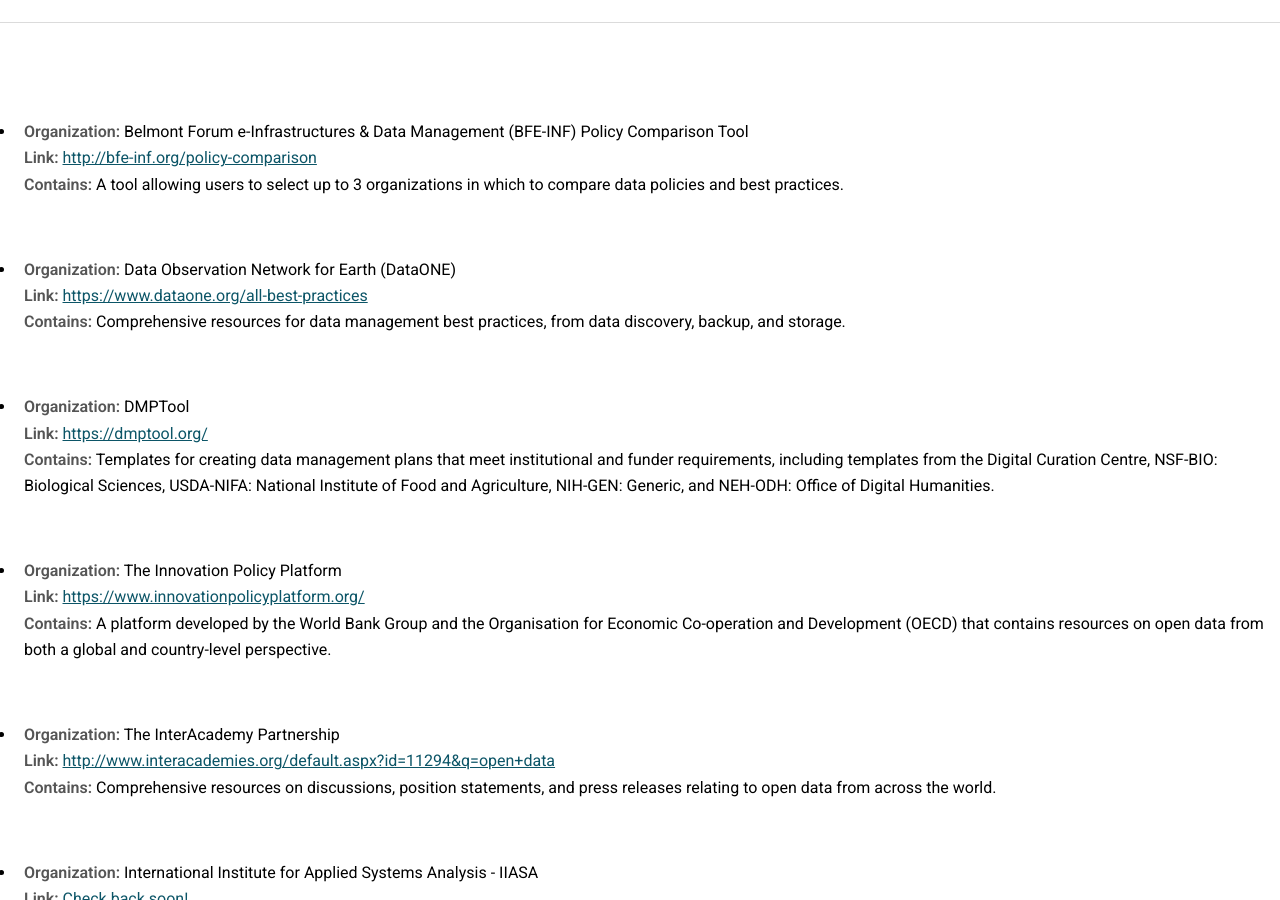
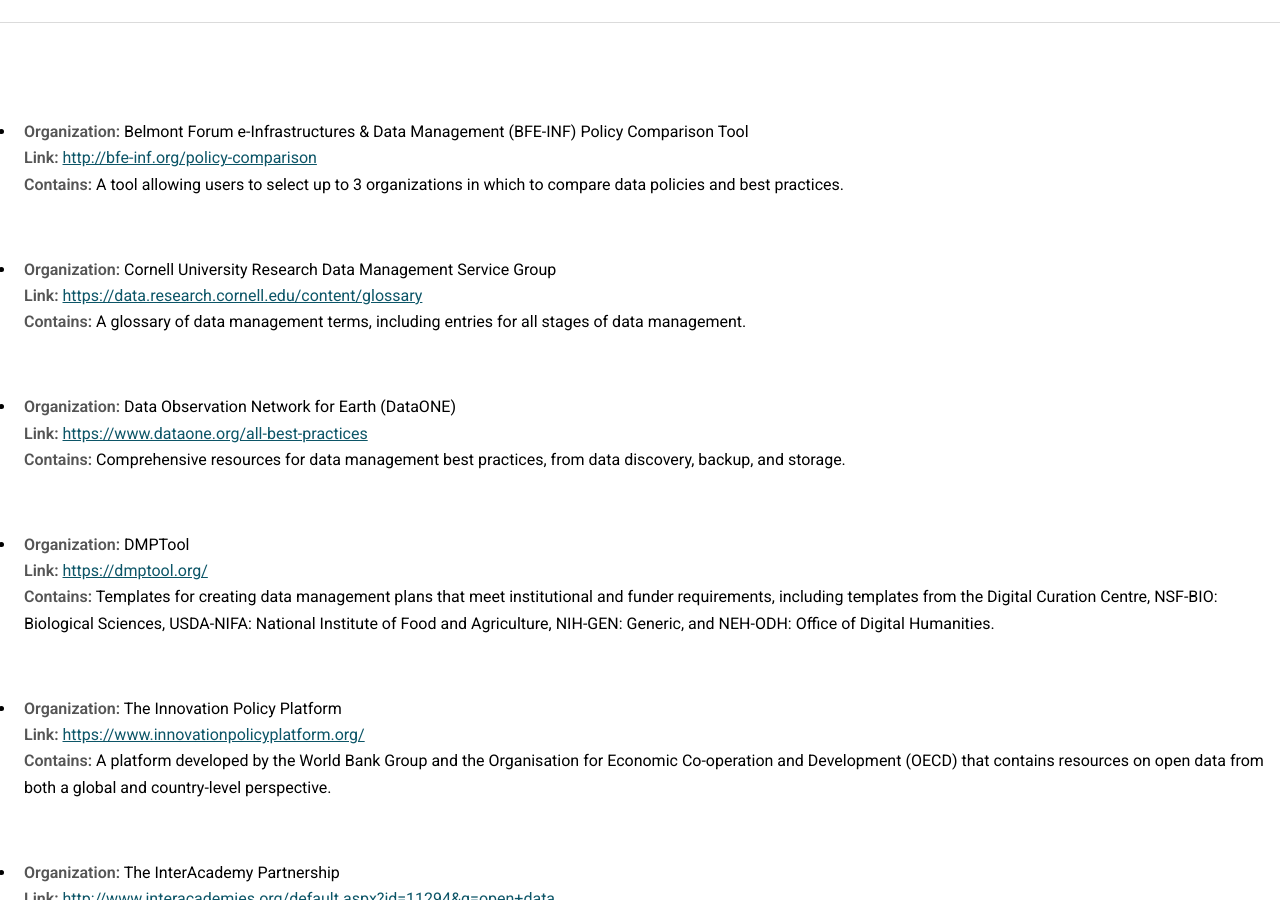
Before and after one commit to bfe-inf/toolkit, a Jekyll site: the page bp&s-by-org.html, which Jekyll copies as it is, in a window 1280 px wide and 900 px high, scrolled down 622 px. Built offline with Jekyll 4.4.1, drawn with Linux system fonts in a browser that asks for light colours.

Commit message:
Update bp&s-by-org.html

```diff
--- a/bp&s-by-org.html
+++ b/bp&s-by-org.html
@@ -55,6 +55,11 @@
 		   				<strong>Contains:</strong> A tool allowing users to select up to 3 organizations in which to compare data policies and best practices. </li><br/>
 					</ul>
 					<ul>
+	     					<li> <strong>Organization:</strong> Cornell University Research Data Management Service Group <br/>
+             	   				<strong>Link:</strong> <a href="https://data.research.cornell.edu/content/glossary" target="_blank">https://data.research.cornell.edu/content/glossary</a><br/>
+		   				<strong>Contains:</strong> A glossary of data management terms, including entries for all stages of data management. </li><br/>
+					</ul>
+					<ul>
 	     					<li> <strong>Organization:</strong> Data Observation Network for Earth (DataONE) <br/>
              	   				<strong>Link:</strong> <a href="https://www.dataone.org/all-best-practices" target="_blank">https://www.dataone.org/all-best-practices</a><br/>
 		   				<strong>Contains:</strong> Comprehensive resources for data management best practices, from data discovery, backup, and storage. </li><br/>
@@ -94,8 +99,6 @@
              	   				<strong>Link:</strong> <a href="https://youtu.be/66oNv_DJuPc" target="_blank">https://youtu.be/66oNv_DJuPc</a><br/>
 		   				<strong>Contains:</strong> Informational video titled "Data Sharing and Management Snafu in 3 Short Acts," which highlights the issues for researchers when data management and sharing is not properly enforced. </li><br/>
       					</ul>
-
-
 					<ul>
 	     					<li> <strong>Organization:</strong> Stanford Libraries  <br/>
              	   				<strong>Link:</strong> <a href="https://library.stanford.edu/research/data-management-services/data-best-practices" target="_blank">https://library.stanford.edu/research/data-management-services/data-best-practices</a><br/>
```
